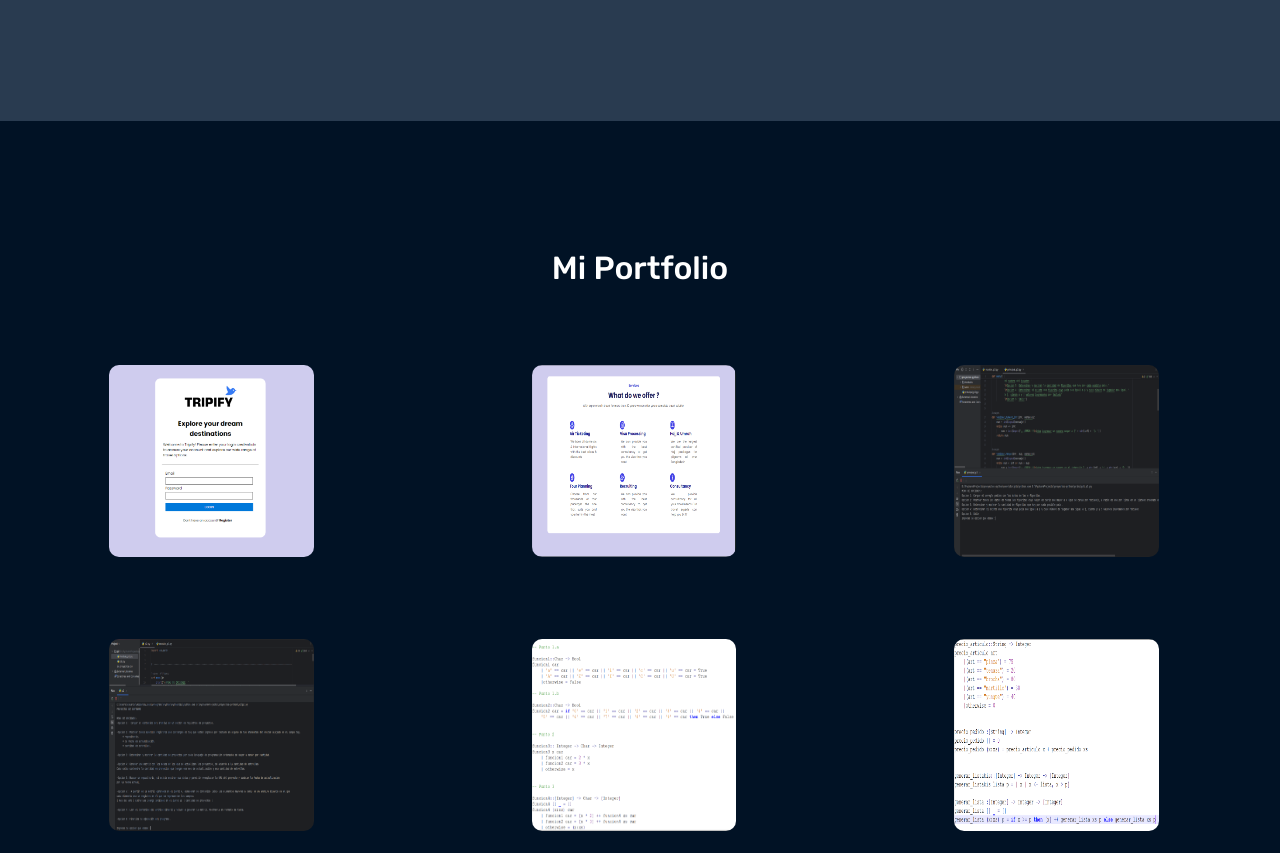
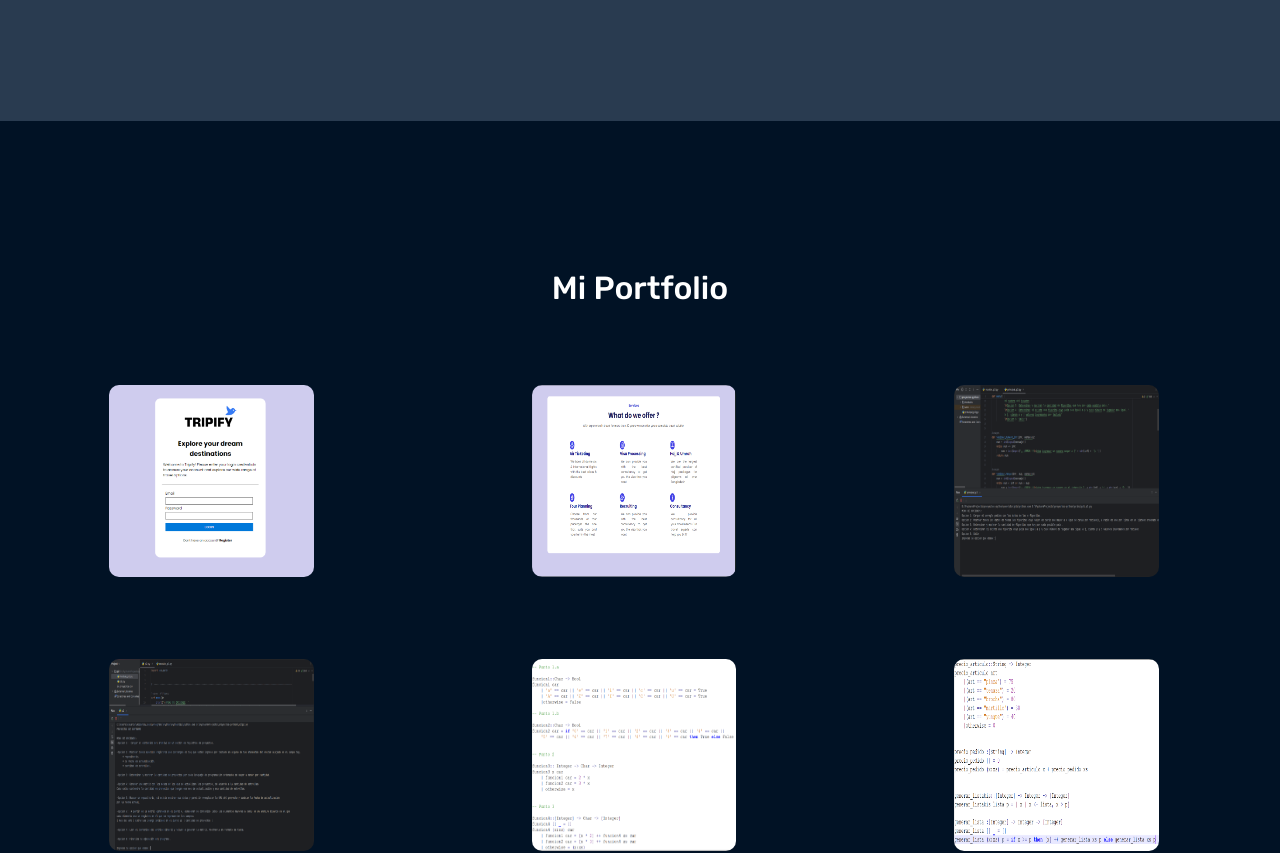
Before and after one commit to RPJunco/my-portfolio-react, a React (Vite) app: page / in a window 1280 px wide. Shown: the part 3760-4613 px from the top of the page. Built offline with nearby package versions, Linux system fonts and the light colour scheme.

Commit message:
Se modificaron los estilos aplicados al componente 'Portfolio'. Se añadio una propiedad a la clase 'img-proyecto'

```diff
--- a/src/Component/Main/Secciones/Portfolio/Portfolio.css
+++ b/src/Component/Main/Secciones/Portfolio/Portfolio.css
@@ -3,10 +3,11 @@
 } */
 
 .portfolio {
-    padding: 80px 0px;
+    padding: 100px 0px;
 }
 
 .img-proyecto {
+    max-width: 100%;
     width: 16vw;
     height: 24vh;
     border-radius: 10px;
```
